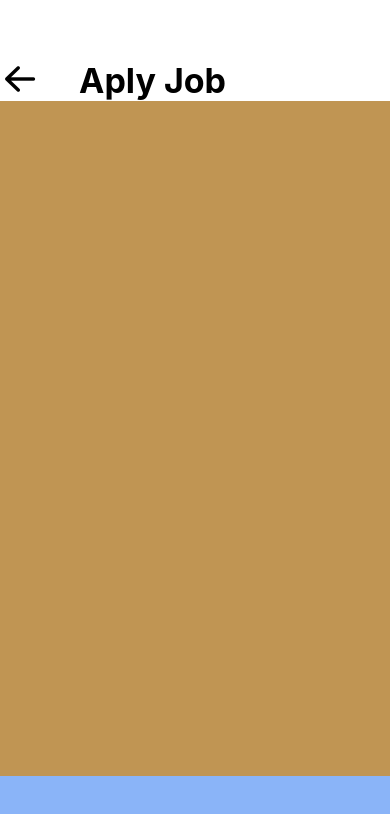
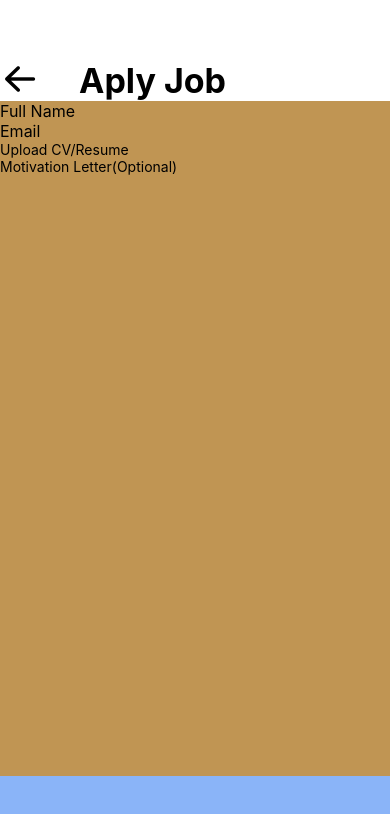
Before and after one commit to JohanaBaez/AplyJob, a React Native app: screen / in a window 390 px wide. Shown: the top 814 px of the page. Built offline with nearby package versions, Linux system fonts and the light colour scheme.

Commit message:
editando el body de la vista y estructurando algunos elmentos en componentes

```diff
--- a/src/screens/FormMain.tsx
+++ b/src/screens/FormMain.tsx
@@ -14,7 +14,10 @@ const FormMain = () => {
             </View>
 
             <View style={styles.body}>
-
+            <Text style={styles.textinput}>Full Name</Text>
+            <Text style={styles.textinput}>Email</Text>
+            <Text>Upload CV/Resume</Text>
+            <Text>Motivation Letter(Optional)</Text>
             </View>
 
             <View style={styles.foot}>
@@ -58,5 +61,8 @@ const styles = StyleSheet.create({
         fontStyle: 'normal',
         paddingLeft:'10%',
         fontWeight:'bold'
+    },
+    textinput:{
+        fontSize: 16,
     }
 });
```
Also changed, not shown: src/components/FormText.tsx (added, +18 -0 lines).
